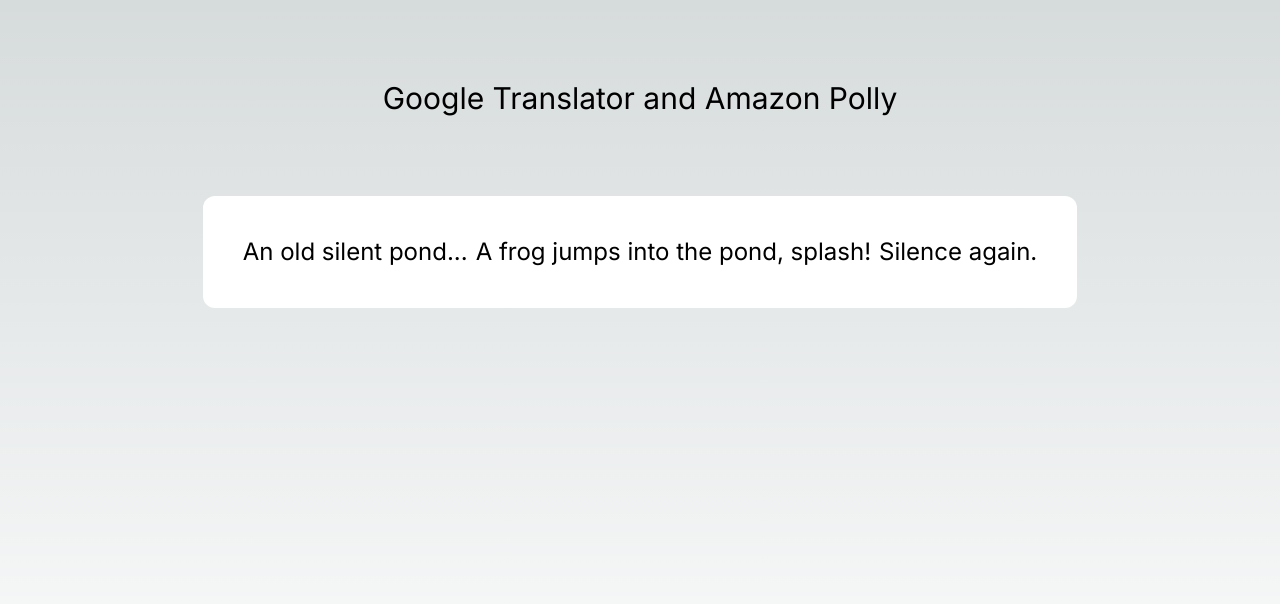
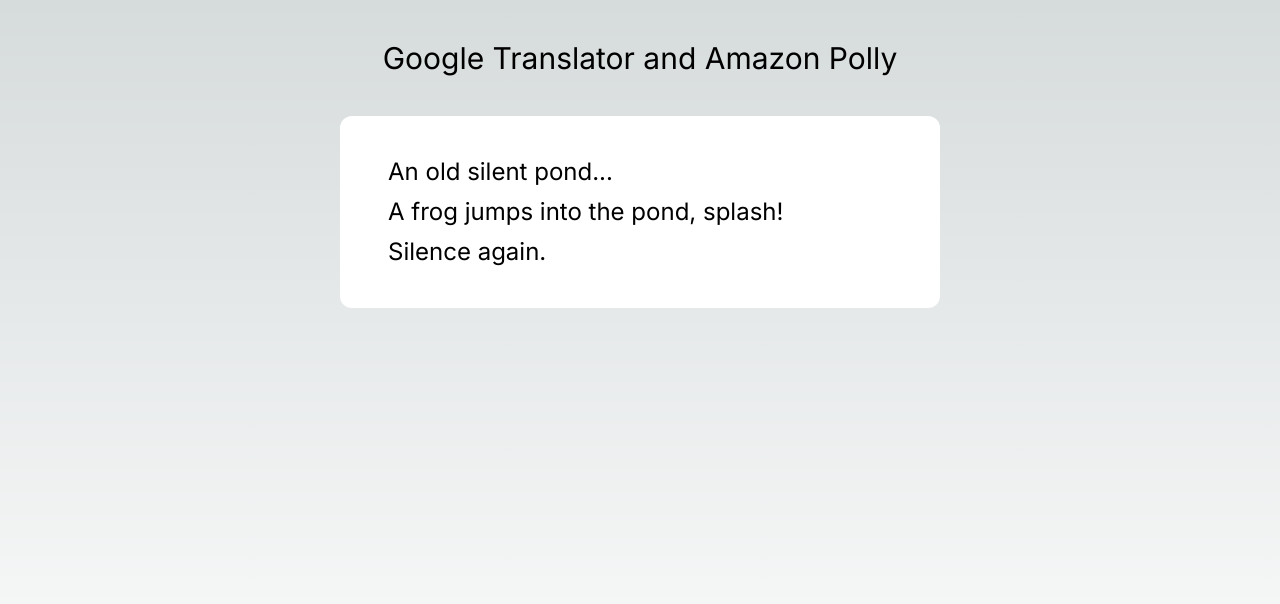
Before and after one commit to AndrMar1939/api-demonstarion, a Next.js app: page / in a window 1280 px wide. Shown: the top 604 px of the page. Built offline with nearby package versions, Linux system fonts and the light colour scheme.

Commit message:
fix: style

```diff
--- a/src/app/page.tsx
+++ b/src/app/page.tsx
@@ -2,7 +2,7 @@
 
 export default function Home() {
   return (
-    <main className="flex min-h-screen flex-col items-center gap-20 px-24 py-20">
+    <main className="flex min-h-screen flex-col items-center gap-10 px-24 py-10">
       <h1 className="text-3xl">Google Translator and Amazon Polly</h1>
 
       <Translation />
--- a/src/features/Translation.tsx
+++ b/src/features/Translation.tsx
@@ -35,12 +35,12 @@
   }, [initText])
 
   return (
-    <div className='flex flex-col gap-10 text-2xl items-center'>
-      <p className='mb-[60px] rounded-xl bg-white p-9 flex'>
+    <div className='flex flex-col gap-2 text-2xl items-center'>
+      <p className='mb-[60px] rounded-xl bg-white p-9 flex flex-wrap w-[600px]'>
         {TEXT_TO_TRANSLATE
           .map(word =>
             (<span
-                className='hover:bg-slate-200 rounded-full p-1'
+                className='hover:bg-slate-200 rounded-full px-3 py-1 transition-all duration-300'
                 key={word}
                 onClick={(e: any) => {
                   const text = e.target.innerText
```
